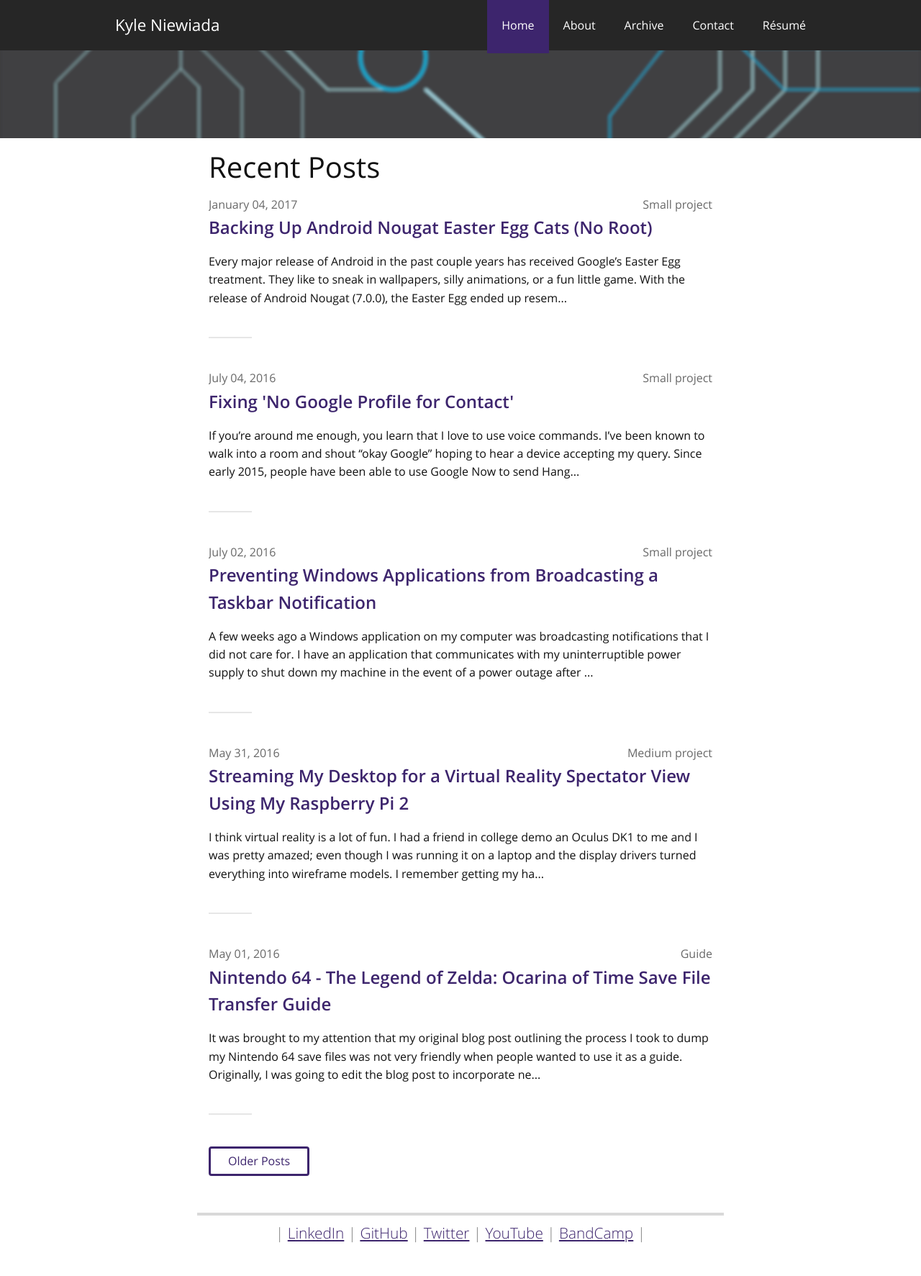
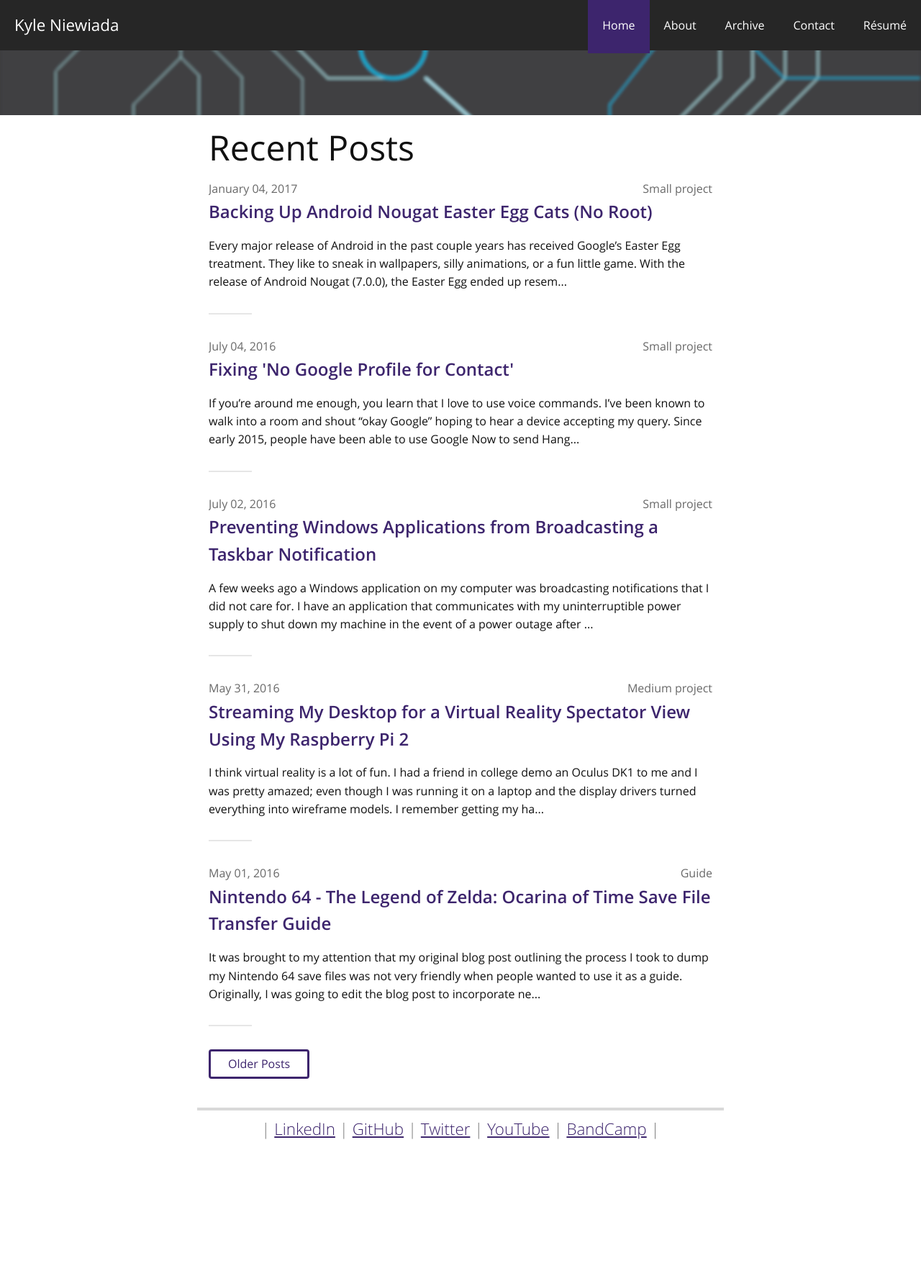
Before and after one commit to aav7fl/website-legacy, a Jekyll site: the page built from index.html, in a window 1280 px wide. Shown: the whole page at 72% size. Built offline with Jekyll 4.4.1, drawn with Linux system fonts in a browser that asks for light colours; the list of posts is cut into pages by our own code; after the commit the page ends 1619 px from its top, so only the background shows below that.

Commit message:
small work done on css changes [ci skip]

```diff
--- a/_sass/__config.scss
+++ b/_sass/__config.scss
@@ -61,10 +61,9 @@ $serif: "PT Serif", Georgia, Times, serif;
 NAVIGATION AND CONTENT
 ***************/
 $navigation-width: 1000px;
-$breakpoint_1: 40em;
-$breakpoint_2: 60em;
-$breakpoint_3: 75em;
-$breakpoint_4: 120em;
+$breakpoint_1: 400px;
+$breakpoint_2: 800px;
+$breakpoint_3: 1200px;
 $nav-height: 70px;
 $nav-background: #262626;
 $nav-font-color: #ffffff;
--- a/_sass/__header.scss
+++ b/_sass/__header.scss
@@ -10,15 +10,13 @@ HEADER STYLING
 	color: #3a3a3c;
 	padding: 0;
 	height: 3em;
-	margin-bottom: $padding;
-	font-family: $sans-serif;
 }
 
-@media (min-width: $breakpoint_1){
+@media (min-width: $breakpoint_2){
 	.header {
 		height: 10em;
 		position: relative;
-		padding-bottom: 2em;
+		margin-bottom: $padding;
 
 		.container {
 			position: relative;
@@ -26,7 +24,6 @@ HEADER STYLING
 			-webkit-transform: translateY(-50%);
 			-ms-transform: translateY(-50%);
 			transform: translateY(-50%);
-			//width: 800px;
 			margin: auto auto;
 		}
   }
@@ -55,7 +52,7 @@ HEADER STYLING
 
 // Container with no padding for navbar
 .nav-container {
-  max-width: $navigation-width;
+  max-width: 100%;
   margin: 0 auto;
 }
 
@@ -103,7 +100,7 @@ nav {
   width: $nav-height;
 }
 //lazy width hack
-@media only screen and (max-width: $breakpoint_1) {
+@media only screen and (max-width: -1+$breakpoint_2) {
   // Hamburger nav visible on mobile only
   .nav-mobile {
     display: block;
@@ -130,9 +127,9 @@ nav {
   }
 }
 
-@media screen and (min-width: $breakpoint_1) {
+@media screen and (min-width: $breakpoint_2) {
   .nav-list {
-    display: block;// !important;
+    display: block !important;
   }
 }
 
```
Also changed, not shown: _sass/_typography.scss (+4 -8 lines), assets/img/banner.svg.
